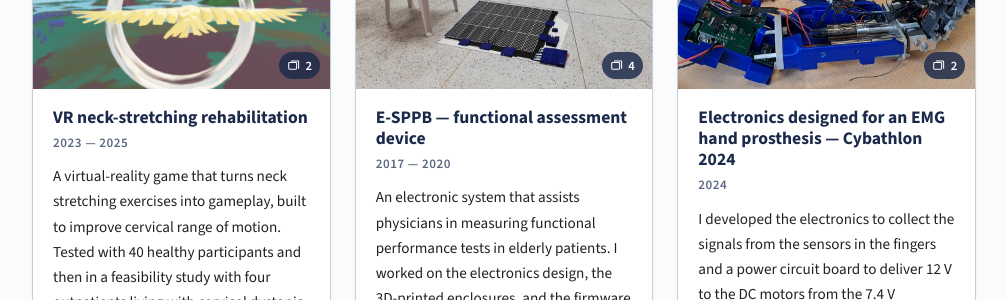
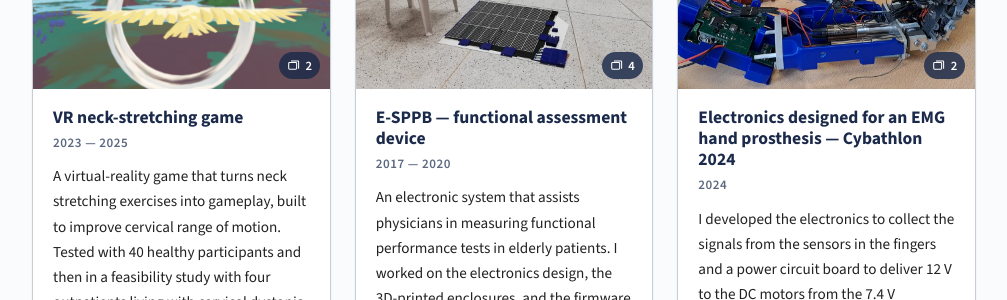
Before and after one commit to lufgarciaar/lufgarciaar.github.io, a Jekyll site: the page built from index.html, in a window 1280 px wide and 900 px high, scrolled down 1889 px. Shown: the part 155-455 px from the top of the window, without its empty margins (136-1143 px from the left). Built offline with Jekyll 4.4.1, drawn with Linux system fonts in a browser that asks for light colours.

Commit message:
chore: fix title

```diff
--- a/_data/projects.yml
+++ b/_data/projects.yml
@@ -18,7 +18,7 @@
 #  to a consistent ratio so a mixed set still looks tidy.
 # ---------------------------------------------------------------------------
 
-- title: "VR neck-stretching rehabilitation"
+- title: "VR neck-stretching game"
   year: "2023 — 2025"
   summary: >-
     A virtual-reality game that turns neck stretching exercises into gameplay,
```
